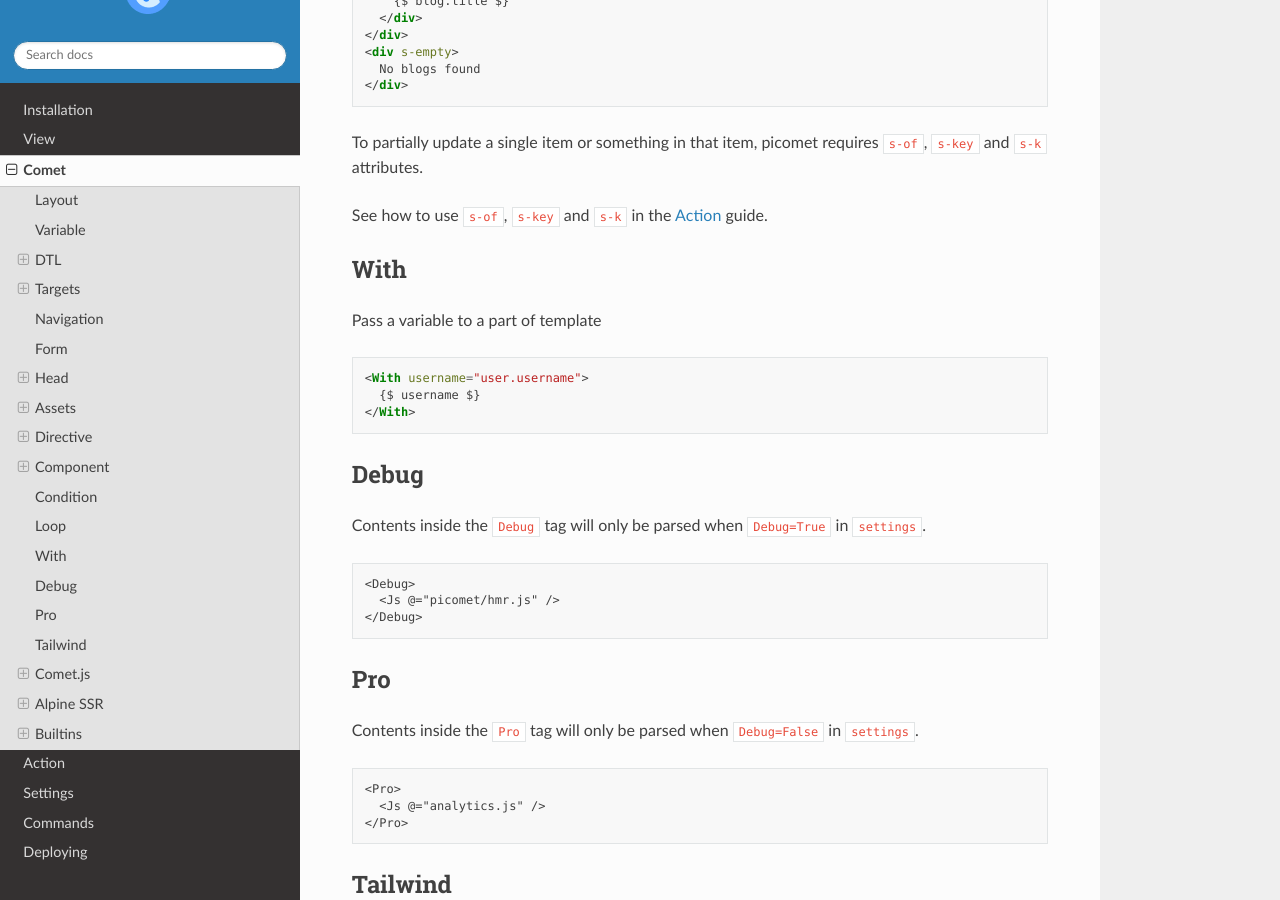
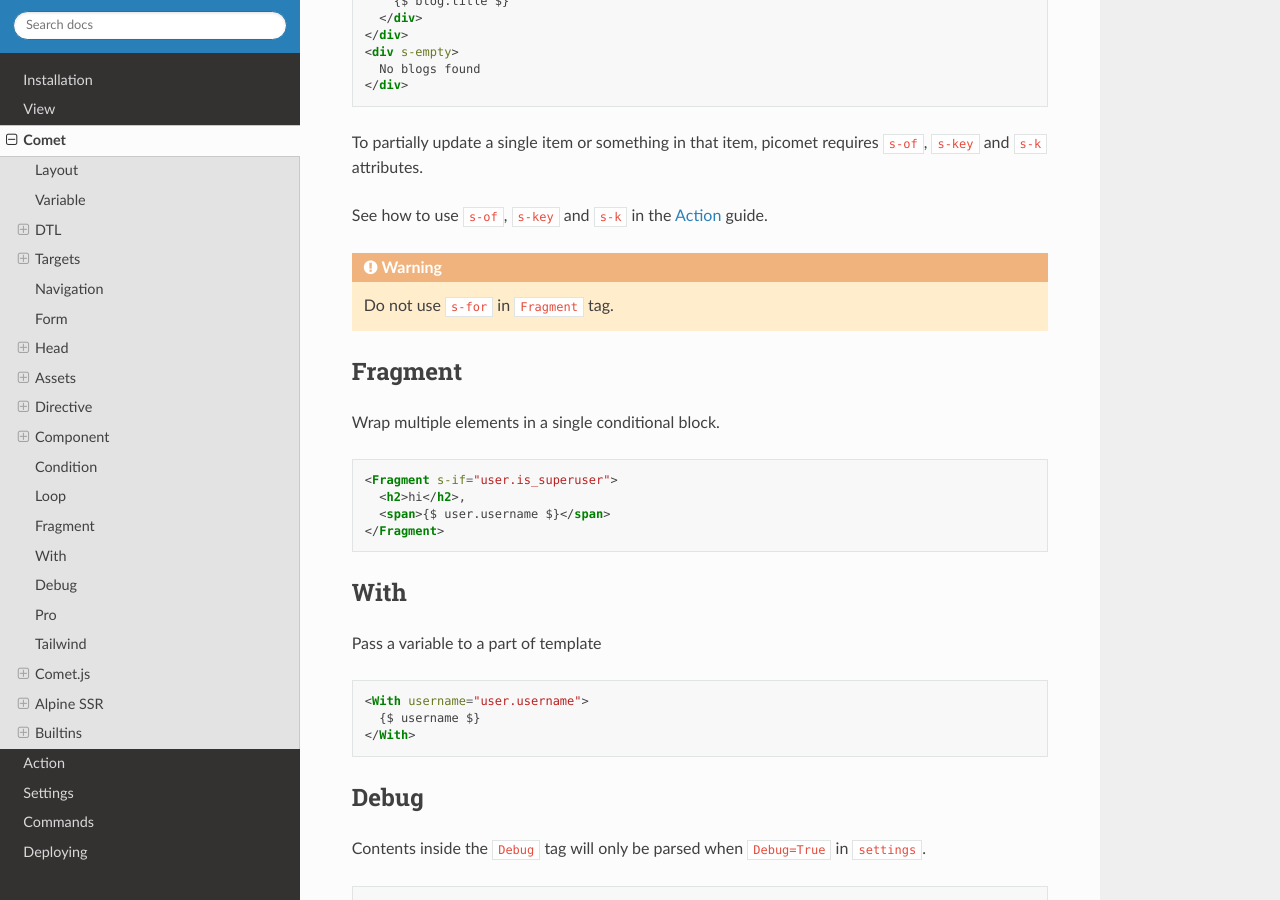
Before and after one commit to picomet/picomet, a Sphinx documentation site: the page built from docs/source/comet.rst, in a window 1280 px wide and 900 px high, scrolled down 8389 px. Built offline with Sphinx 7.4.7 and the Read the Docs theme 3.1.0, drawn with Linux system fonts in a browser that asks for light colours.

Commit message:
docs: add Fragment

```diff
--- a/docs/source/comet.rst
+++ b/docs/source/comet.rst
@@ -473,6 +473,22 @@
 
 See how to use ``s-of``, ``s-key`` and ``s-k`` in the :doc:`/action` guide.
 
+.. warning::
+  Do not use ``s-for`` in ``Fragment`` tag.
+
+
+Fragment
+--------
+
+Wrap multiple elements in a single conditional block.
+
+.. code-block:: html
+
+  <Fragment s-if="user.is_superuser">
+    <h2>hi</h2>,
+    <span>{$ user.username $}</span>
+  </Fragment>
+
 
 With
 ----
```
